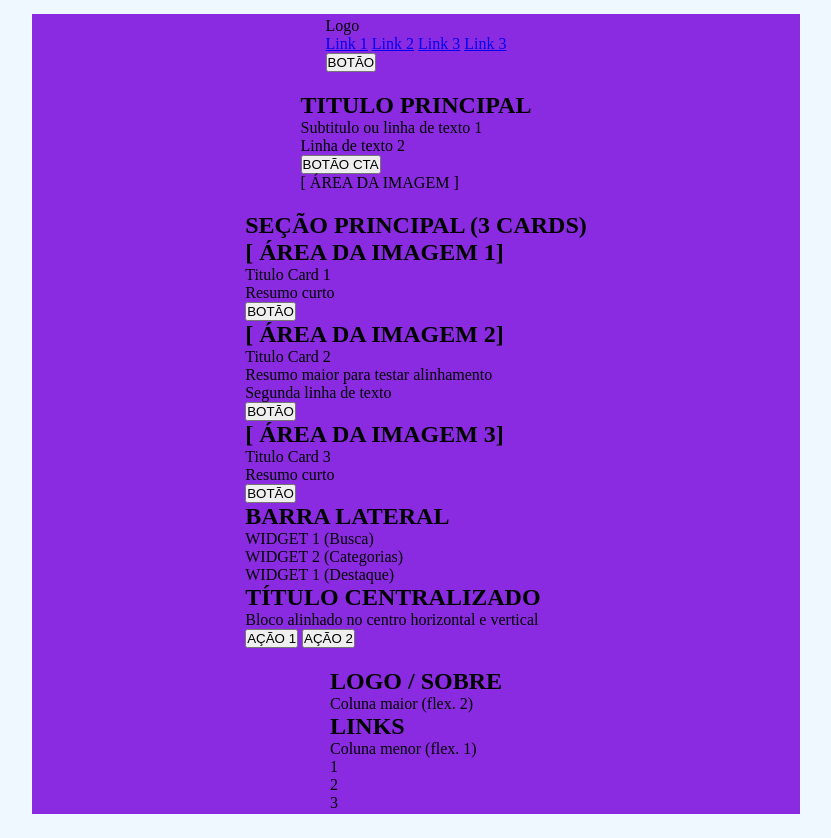
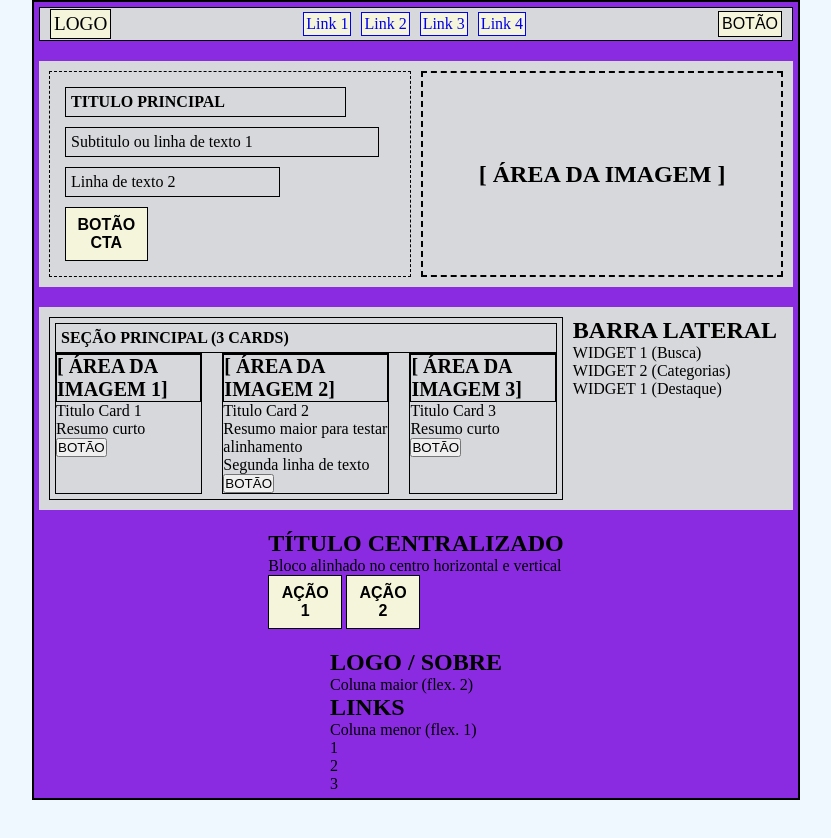
Before and after one commit to LucasS4nt0s/layout-com-flexbox, a plain HTML site: page index.html in a window 1280 px wide. Shown: the whole page, without its empty margins (224-1055 px from the left). After the commit the page ends 800 px from the top, so only its background shows below. Drawn offline with Linux system fonts and the light colour scheme.

Commit message:
Em andamento da atividade de fixação do layout com flexbox.

```diff
--- a/css/style.css
+++ b/css/style.css
@@ -9,18 +9,162 @@ html, body {
 }
 
 body {
+    display: flex;
     background-color: aliceblue;
+    justify-content: center;
 }
 .cont-geral {
     display: flex;
-    justify-content: center;
     align-items: center;
     flex-direction: column;
     background-color: blueviolet;
+    padding: 5px;
+    border: 2px solid;
     gap: 20px;
     height: 100%;
     width: 60%;
-    margin-left: 50%;
-    margin-top: 3%;
-    transform: translate(-50%, -3%);
 }
+
+.cabecalho {
+    width: 100%;
+    height: 6%;
+    justify-content: space-between;
+    display: flex;
+    align-items: center;
+    border: 1px solid;
+    background-color: rgb(214, 216, 219);
+    padding-left: 10px;
+    padding-right: 10px;
+}
+
+.logo {
+    display: flex;
+    align-items: end;
+    justify-content: center;
+    font-size: larger;
+    background-color: beige;
+    border: 1px solid;
+    padding: 3px;
+    text-align: center;
+}
+
+.links {
+    display: flex;
+    align-items: end;
+    justify-content: center;
+    gap: 10px;
+}
+
+.link {
+    display: flex;
+    border: 1px solid;
+    background-color: beige;
+    padding: 2px;
+    text-decoration: none;
+}
+
+.btn-inicial {
+    font-size: medium;
+    background-color: beige;
+    border: 1px solid;
+    padding: 3px;
+    text-align: center;
+}
+
+.hero {
+    display: flex;
+    padding: 10px;
+    gap: 10px;
+    width: 100%;
+    background-color: rgb(214, 216, 219);
+}
+.texte-m {
+    display: flex;
+    justify-content: center;
+    flex-direction: column;
+    padding: 15px;
+    border: 1px dashed;
+    width: 50%;
+    gap: 10px;
+}
+.texte-m h2 {
+    font-size: 16px;
+    width: 85%;
+    border: 1px solid;
+    padding: 5px;
+}
+
+.subtitulo {
+    font-size: 16px;
+    width: 95%;
+    border: 1px solid;
+    padding: 5px;
+}
+
+.linha2 {
+    font-size: 16px;
+    width: 65%;
+    border: 1px solid;
+    padding: 5px;
+}
+
+.btn-p {
+    font-size: medium;
+    font-weight: bold;
+    background-color: beige;
+    border: 1px solid;
+    padding: 8px;
+    text-align: center;
+    width: 25%;
+}
+
+.img {
+    background-color: rgb(214, 216, 219);
+    width: 50%;
+    border: 2px dashed;
+    align-items: center;
+    display: flex;
+    justify-content: center;
+}
+
+.container {
+    display: flex;
+    padding: 10px;
+    gap: 10px;
+    width: 100%;
+    height: 35%;
+    background-color: rgb(214, 216, 219);
+}
+
+.part1 {
+    font-size: 16px;
+    border: 1px solid;
+    padding: 5px;
+    border: 1px solid;
+    width: 70%;
+}
+
+.secao-prin {
+    font-size: 16px;
+    border: 1px solid;
+    padding: 5px;
+    border: 1px solid;
+}
+
+.cards {
+    display: flex;
+    gap: 20px;
+}
+
+.card {
+    border: 1px solid;
+    background-color: rgb(214, 216, 219);
+}
+.card h2 {
+    font-size: 20px;
+    width: 100%;
+    border: 1px solid;
+    align-items: center;
+    display: flex;
+    justify-content: center;
+}
--- a/index.html
+++ b/index.html
@@ -12,20 +12,18 @@
 <body>
     <div class="cont-geral">
 
-        <header class="cabeçalho">
+        <header class="cabecalho">
 
-            <div class="logo"> Logo </div>
+            <div class="logo"> LOGO </div>
 
-            <div class="links">
+            <nav class="links">
                 <a class="link" href="#">Link 1</a>
                 <a class="link" href="#">Link 2</a>
                 <a class="link" href="#">Link 3</a>
-                <a class="link" href="#">Link 3</a>
-            </div>
+                <a class="link" href="#">Link 4</a>
+            </nav>
 
-            <div class="btn-inicial">
-                <button type="button"> BOTÃO </button>
-            </div>
+            <button class="btn-inicial" type="button"> BOTÃO </button>
 
         </header>
 
@@ -33,26 +31,25 @@
 
             <section class="texte-m">
                 <h2> TITULO PRINCIPAL </h2>
-                <p> Subtitulo ou linha de texto 1 </p>
-                <p> Linha de texto 2 </p>
+                <p class="subtitulo"> Subtitulo ou linha de texto 1 </p>
+                <p class="linha2"> Linha de texto 2 </p>
 
-                <div class="btn-p">
-                    <button type="button"> BOTÃO CTA </button>
-                </div>
+                <button class="btn-p" type="button"> BOTÃO CTA </button>
             </section>
 
-            <section class="img">
-                [ ÁREA DA IMAGEM ]
-            </section>
+            <div class="img">
+                <h2>[ ÁREA DA IMAGEM ]</h2>
+            </div>
         </div>
 
         <main class="container">
 
-            <h2> SEÇÃO PRINCIPAL (3 CARDS) </h2>
+            <div class="part1">
+            <h2 class="secao-prin"> SEÇÃO PRINCIPAL (3 CARDS) </h2>
 
             <div class="cards">
 
-                <section>
+                <section class="card">
                     <h2> [ ÁREA DA IMAGEM 1] </h2>
                     <p> Titulo Card 1 </p>
                     <p> Resumo curto </p>
@@ -62,7 +59,7 @@
                     </div>
                 </section>
 
-                <section>
+                <section class="card">
                     <h2> [ ÁREA DA IMAGEM 2] </h2>
                     <p> Titulo Card 2 </p>
                     <p> Resumo maior para testar alinhamento </p>
@@ -73,7 +70,7 @@
                     </div>
                 </section>
 
-                <section>
+                <section class="card">
                     <h2> [ ÁREA DA IMAGEM 3] </h2>
                     <p> Titulo Card 3 </p>
                     <p> Resumo curto </p>
@@ -83,6 +80,7 @@
                     </div>
                 </section>
             </div>
+            </div>
 
             <aside class="menu-lateral">
                 <h2> BARRA LATERAL </h2>
@@ -91,7 +89,9 @@
                 <p> WIDGET 1 (Destaque) </p>
             </aside>
 
-            <article class="menu-A">
+        </main>
+
+        <article class="menu-A">
                 <h2> TÍTULO CENTRALIZADO </h2>
                 <p> Bloco alinhado no centro horizontal e vertical </p>
 
@@ -99,8 +99,7 @@
                     <button class="btn-p" type="button"> AÇÃO 1 </button>
                     <button class="btn-p" type="button"> AÇÃO 2 </button>
                 </div>
-            </article>
-        </main>
+        </article>
 
         <footer class="barra-final">
 
```
